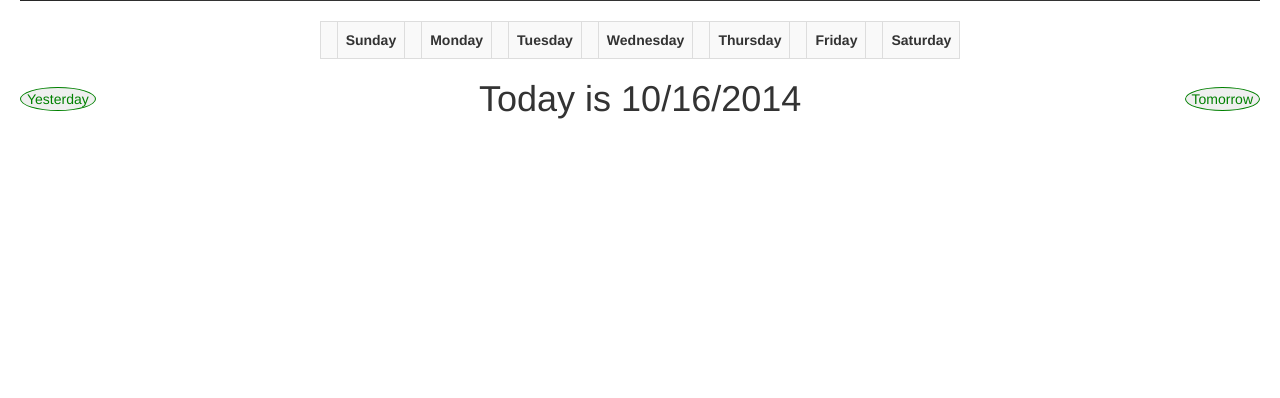
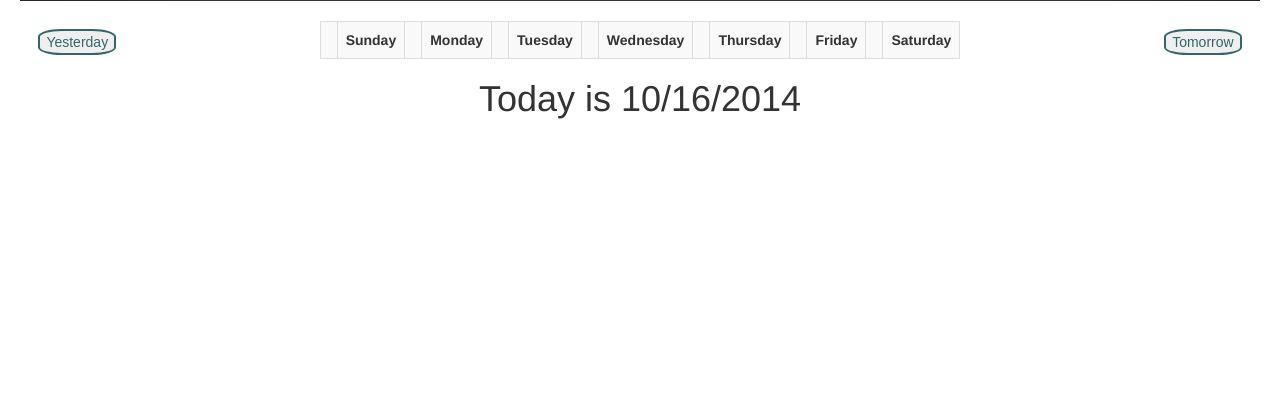
Before and after one commit to henryhwilson/dartmouthcalendar, a Flask app: page /index in a window 1280 px wide. Shown: the part 371-769 px from the top of the page. Run offline with Flask 2, Linux system fonts and the light colour scheme; lists and menus that the app fills with data are empty; parts of the project's set-up code (start-up, migrations or seed data) failed here and were passed over; some libraries are stand-ins or nearby versions.

Commit message:
fixed buttons for main page

```diff
--- a/webpage/app/static/css/calendar.css
+++ b/webpage/app/static/css/calendar.css
@@ -34,7 +34,22 @@ h2{
 }
 
 .myButton{
-  border-radius:100%;
-  border:1px solid green;
-  color:green;
+  border-radius:30%;
+  border:2px solid #336666;
+  color:#336666;
+  font-family:Arial;
 }
+
+#tomorrowButton{
+  position:fixed;
+  right: 3%;
+  top: 50%;
+
+}
+
+#yesterdayButton{
+  position:fixed;
+  left: 3%;
+  top: 50%;
+
+}
--- a/webpage/app/templates/index.html
+++ b/webpage/app/templates/index.html
@@ -108,22 +108,19 @@
             </tr>
         </table>
     </div>
-    <table>
-        <tr style="margin:auto">
-            <td style="width:5%">
-                <input type="button" name="b1" value="Yesterday" onclick="location.href='index'" class="myButton">
-            </td>
-            <td style="width:90%">
-                <div id="day month year">
-                    <h1 style="text-align:center; margin: auto">
+    <input type="button" name="b1" value="Yesterday" onclick="location.href='index'" class="myButton" id="yesterdayButton">
+    <div style="margin:auto">
+        <div id="day month year">
+            <h1 style="text-align:center; margin: auto">
                             Today is {{month}}/{{day}}/{{year}}
-                    </h1>
-                </div>
-            </td>
-            <td style="width: 5%">
-                <input type="button" name="b1" value="Tomorrow" onclick="location.href='index'" class="myButton">
-            </td>
-        </tr>
-    </table>
+            </h1>
+            <p>
+<br><br><br><br><br><br><br><br><br><br><br><br><br><br>
+
+
+            </p>
+        </div>
+
+    <input type="button" name="b1" value="Tomorrow" onclick="location.href='index'" class="myButton" id="tomorrowButton">
 </div>
 {% endblock %}
```
